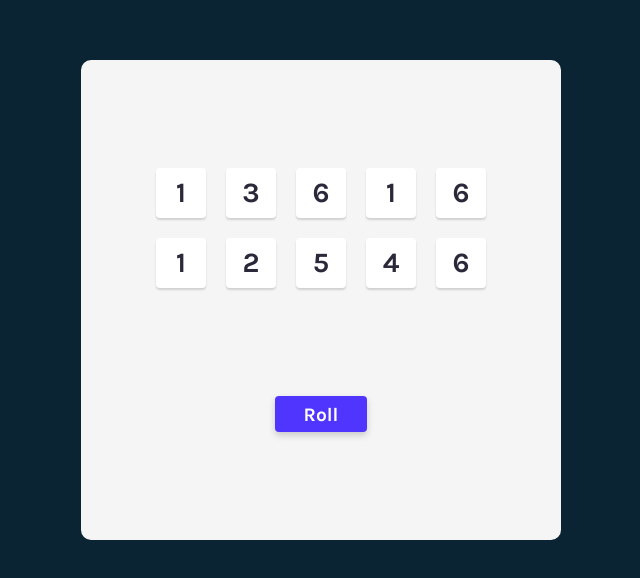
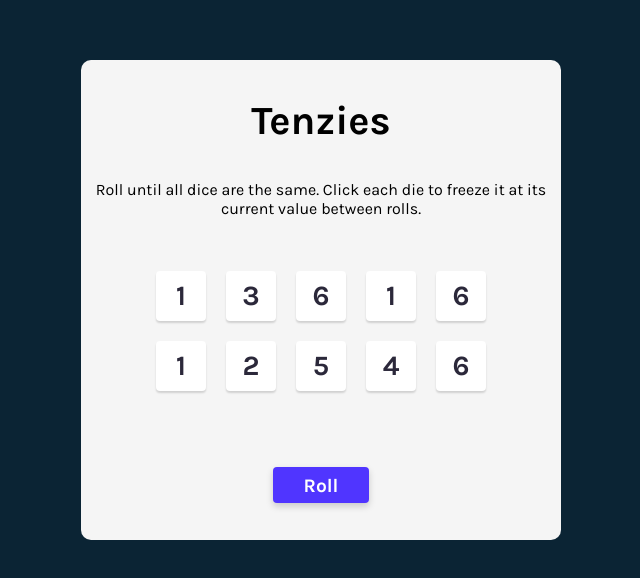
Before and after one commit to JatinAcharya/reactjs-tenzies-game, a React (Vite) app: page / in a window 1280 px wide. Shown: the part 116-694 px from the top of the page, without its empty margins (319-959 px from the left). Built offline with nearby package versions, Linux system fonts and the light colour scheme.

Commit message:
general styling, title, instructions added

```diff
--- a/src/App.jsx
+++ b/src/App.jsx
@@ -44,8 +44,12 @@
   return (
     <>
       <main>
+        <h1 className="title">Tenzies</h1>
+        <p className="instructions">
+          Roll until all dice are the same. Click each die to freeze it at its
+          current value between rolls.
+        </p>
         <section className="dice-section">{dieElements}</section>
-
         <button className="roll-button" onClick={handleDiceRoll}>
           Roll
         </button>
--- a/src/index.css
+++ b/src/index.css
@@ -1,7 +1,6 @@
 :root {
   font-family: Karla, sans-serif;
 }
-
 
 body {
   margin: 0;
@@ -31,12 +30,23 @@
   flex-direction: column;
 }
 
+.title{
+  font-size: 2.5rem;
+  margin: 0;
+}
+
+.instructions{
+  font-family: Karla, sans-serif;
+  font-weight: 400;
+  margin-top: 0;
+  text-align: center;
+}
+
 .dice-section{
   display: grid;
   grid-template: auto auto / repeat(5, 1fr);
-  /* grid-template-columns: repeat(5, 4rem);
-  grid-template-rows: repeat(2, 3rem); */
   gap: 1.25rem;
+  margin-bottom: 2.5rem;
 }
 
 button{
@@ -54,7 +64,6 @@
   background-color: white;
   box-shadow: 0 2px 2px 0 rgb(0 0 0 / 15%);
   border-radius: 0.25rem;
-
   width: 3.125rem;
   height: 3.125rem;
 
@@ -70,7 +79,7 @@
   color: white;
   box-shadow: 0 3.2px 7.68px 0 rgb(0 0 0 / 18%);
   border-radius: 0.25rem;
-  width: 5.75rem;
+  width: 6rem;
   height: 2.25rem;
   /* margin-top: 3rem; */
 }
```
